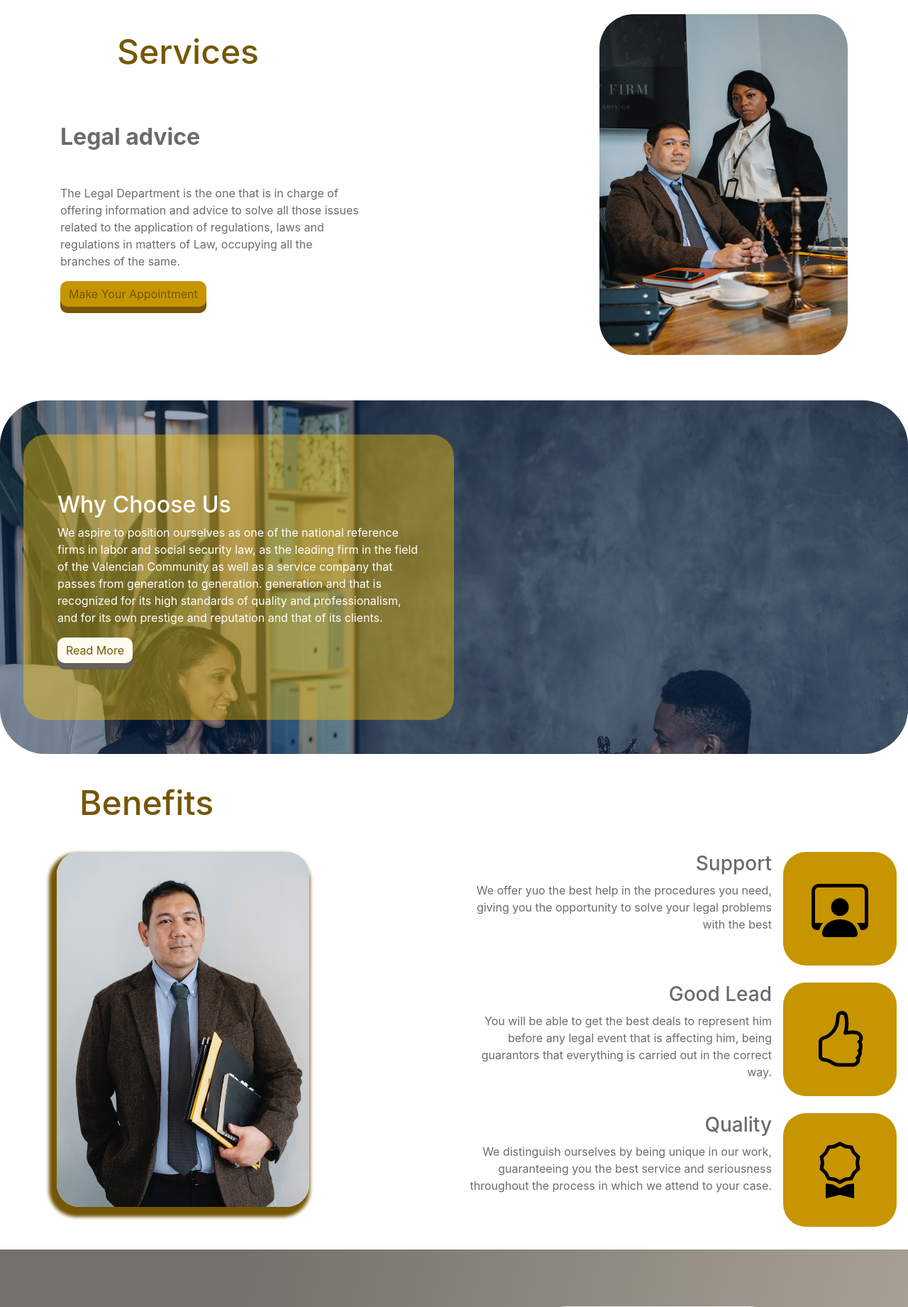
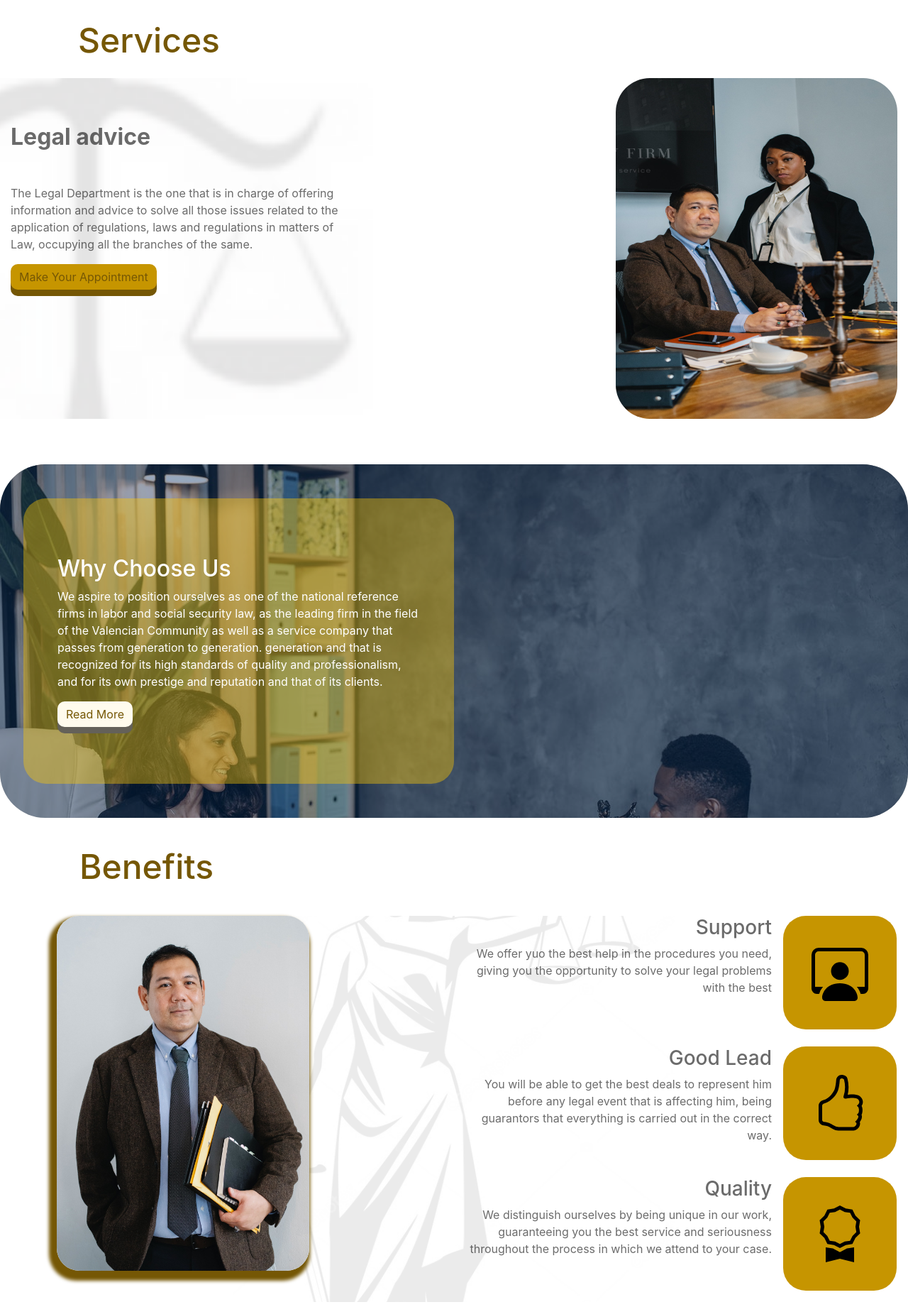
Before and after one commit to ricardoper96/Bootcamp1-Bootstrap, a web app: file index.html in a window 1280 px wide. Shown: the part 700-2541 px from the top of the page at 71% size. Run offline with its HTML, style and script files only (its server is not run), Linux system fonts and the light colour scheme; some libraries are stand-ins or nearby versions.

Commit message:
arreglos ailec

```diff
--- a/index.html
+++ b/index.html
@@ -154,11 +154,14 @@
 </div>
  <div class="app-medium " id="about_us">
     <div class="background-medium">
+        <div  class="container-fluid ">
+            <div class="col-md-12">
+                <h2 class=" my-2 app-about">Services</h2>
+            </div>
+            <div class="row contents-services">
 
-        <div  class="container ">
-            <div class="row">
                 <div class="col-md-5 my-3">
-                    <h2 class=" my-2 app-about">Services</h2>
+
 
                     <h2 class=" media-body app-main my-5">Legal advice</h2>
                     <p class=" media-body ">
@@ -219,6 +222,7 @@
             <h2 class=" my-2 app-about">Benefits</h2>
         </div>
     </div>
+    <div class="contents-benefits">
         <div class="row">
             <div class="col-md-4">
                 <div class="">
@@ -255,6 +259,8 @@
             </div>
 
         </div>
+    </div>
+
 </div>
 <div class="container-fluid contain-about">
     <div class="row">
--- a/styles/styles.css
+++ b/styles/styles.css
@@ -293,6 +293,21 @@
     margin-bottom: 2rem;
 }
 
+.contents-services{
+    background-image: url("../assets/BACKGROUND-SERVICES.png");
+    background-repeat: no-repeat;
+    background-position: 140%;
+    background-size: 145%;
+
+}
+
+.contents-benefits{
+    background-image: url("../assets/BACKGROUND-BENEFITS.png");
+    background-repeat: no-repeat;
+    background-position: center;
+    background-size: 50%;
+}
+
 /*
 <svg width=”400″ height=”110″ class="rectangle">
 
```
Also changed, not shown: assets/BACKGROUND-ABOUT.png (added), assets/BACKGROUND-BENEFITS.png (added), assets/BACKGROUND-SERVICES.png (added), assets/SILUETA.png, assets/SILUETA2.png. Lines whose indentation alone changed are shown as unchanged.
